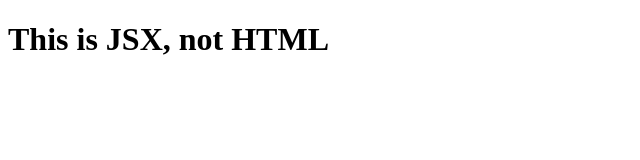
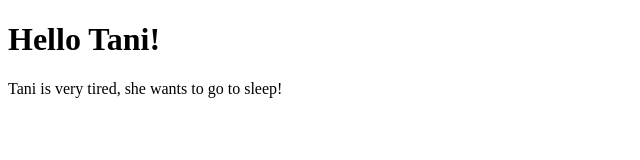
Before and after one commit to tanicha/react-app, a React app: page / in a window 1280 px wide. Shown: the whole page, without its empty margins (0-640 px from the left). Built offline with nearby package versions, Linux system fonts and the light colour scheme.

Commit message:
created client folder and imported react into our existing project

```diff
--- /dev/null
+++ b/client/App.js
@@ -0,0 +1,10 @@
+import React from 'react';
+
+function App(){
+    return <>
+        <h1>Hello Tani!</h1>
+        <p>Tani is very tired, she wants to go to sleep!</p>
+    </>
+}
+
+export default App;
--- /dev/null
+++ b/client/index.html
@@ -0,0 +1,13 @@
+<!DOCTYPE html>
+<html lang="en">
+<head>
+    <meta charset="UTF-8">
+    <meta http-equiv="X-UA-Compatible" content="IE=edge">
+    <meta name="viewport" content="width=device-width, initial-scale=1.0">
+    <title>My React App</title>
+</head>
+<body>
+    <div id='root'> </div>
+    <script type='module' src="index.js"></script>
+</body>
+</html>
--- /dev/null
+++ b/client/index.js
@@ -0,0 +1,12 @@
+import React from 'react';
+import { createRoot } from 'react-dom/client';
+import reactDOM from 'react-dom';
+import App from '/client/App';
+
+// const root = createRoot(document.getElementById('root'));
+// root.render(<h1>This is JSX, not HTML</h1>);
+
+reactDOM.render(
+    <App/>,
+    document.getElementById('root')
+)
--- a/index.html
+++ /dev/null
@@ -1,13 +0,0 @@
-<!DOCTYPE html>
-<html lang="en">
-<head>
-    <meta charset="UTF-8">
-    <meta http-equiv="X-UA-Compatible" content="IE=edge">
-    <meta name="viewport" content="width=device-width, initial-scale=1.0">
-    <title>Document</title>
-</head>
-<body>
-    <div id='root'> </div>
-    <script type="module" src="index.js"></script>
-</body>
-</html>
--- a/index.js
+++ /dev/null
@@ -1,5 +0,0 @@
-import React from 'react';
-import { createRoot } from 'react-dom/client';
-
-const root = createRoot(document.getElementById('root'));
-root.render(<h1>This is JSX, not HTML</h1>);
--- a/package.json
+++ b/package.json
@@ -5,7 +5,7 @@
   "main": "index.js",
   "scripts": {
     "test": "echo \"Error: no test specified\" && exit 1",
-    "start": "parcel index.html --open"
+    "start": "parcel client/index.html"
   },
   "keywords": [],
   "author": "",
```
Also changed, not shown: dist/index.html, 6 other files.
